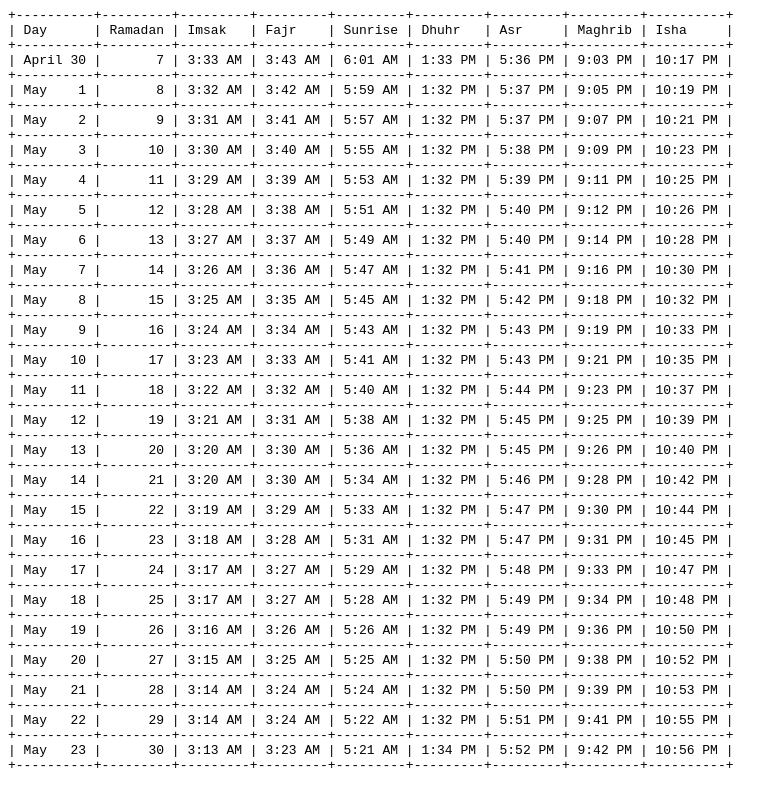
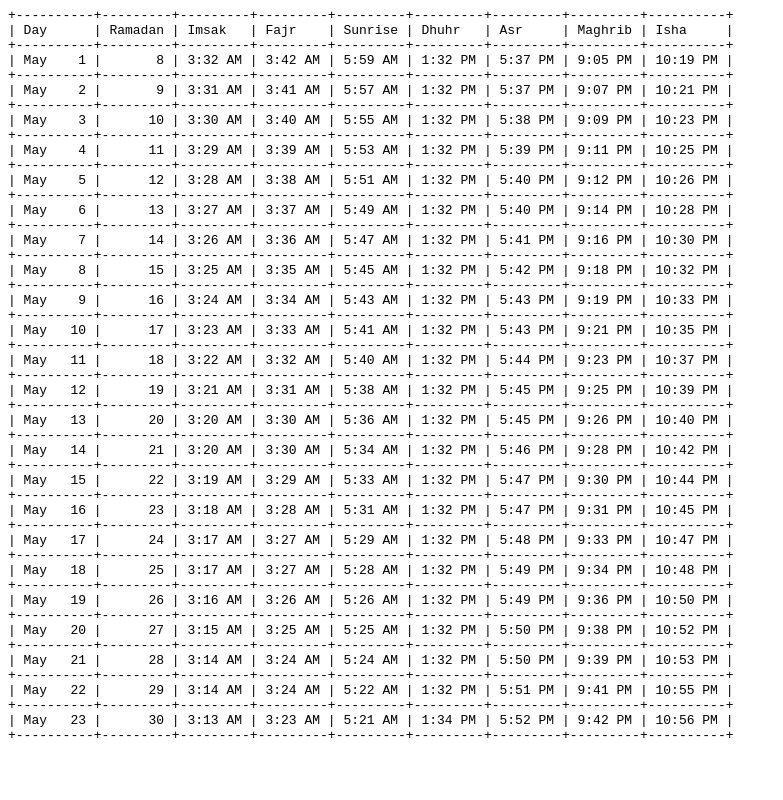
Before and after one commit to jadc/ramadan, a plain HTML site: page index.html in a window 1280 px wide. Shown: the whole page, without its empty margins (0-783 px from the left). Drawn offline with Linux system fonts and the light colour scheme.

Commit message:
Fri, May  1, 2020  1:07:24 PM

```diff
--- a/index.html
+++ b/index.html
@@ -1,8 +1,6 @@
 <pre>
 +----------+---------+---------+---------+---------+---------+---------+---------+----------+
 | Day      | Ramadan | Imsak   | Fajr    | Sunrise | Dhuhr   | Asr     | Maghrib | Isha     |
-+----------+---------+---------+---------+---------+---------+---------+---------+----------+
-| April 30 |       7 | 3:33 AM | 3:43 AM | 6:01 AM | 1:33 PM | 5:36 PM | 9:03 PM | 10:17 PM |
 +----------+---------+---------+---------+---------+---------+---------+---------+----------+
 | May    1 |       8 | 3:32 AM | 3:42 AM | 5:59 AM | 1:32 PM | 5:37 PM | 9:05 PM | 10:19 PM |
 +----------+---------+---------+---------+---------+---------+---------+---------+----------+
```
